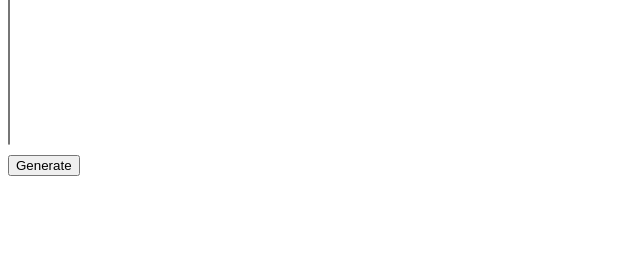
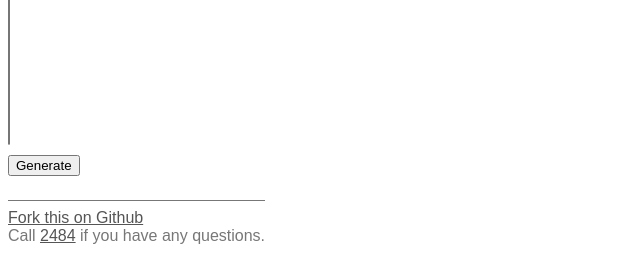
Before and after one commit to timbodeit/c3navQR, a PHP site: page / in a window 1280 px wide. Shown: the part 549-802 px from the top of the page, without its empty margins (0-640 px from the left). Before the commit the page ends 725 px from the top, so only its background shows below. Run offline with PHP 8.4, Linux system fonts and the light colour scheme; data that the repository does not hold is empty.

Commit message:
Add github link to page

```diff
--- a/index.php
+++ b/index.php
@@ -23,6 +23,8 @@ foreach ($json_input as $key => $array) {
 <head>
 <style>
 html { font-family: sans-serif; }
+div.info { margin-top: 8px; padding-top: 8px; color: #777; border-top: solid 1px #777; display: inline-block; }
+div.info a { color: #555; }
 </style>
 </head>
 <body>
@@ -42,5 +44,9 @@ foreach ($keys as $key) {
 <form action="generate.php" id="poiSelection">
   <input type="submit" value="Generate" style="margin-top: 10px;">
 </form>
+<div class="info">
+<a href="https://github.com/timbodeit/c3navQR">Fork this on Github</a><br>
+Call <a href="tel:2482">2484</a> if you have any questions.
+</div>
 </body>
 </html>
```
